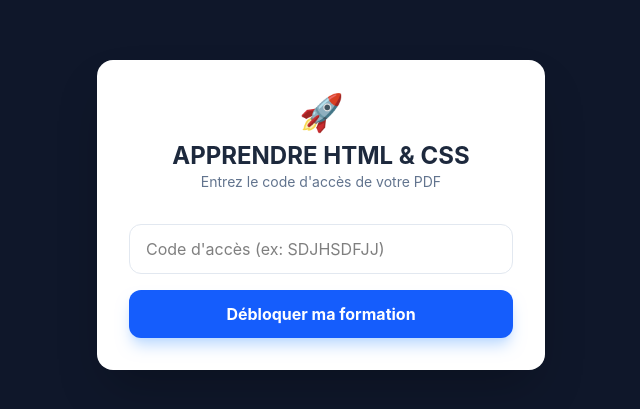
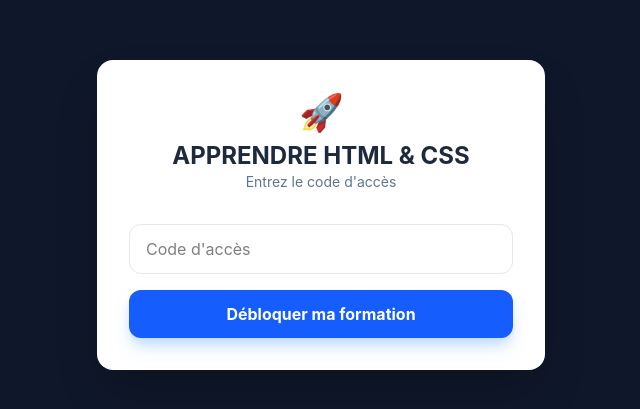
Before and after one commit to biaoumarsouk/Formation_HTML_CSS, a React (Vite) app: page /login in a window 1280 px wide. Shown: the part 185-594 px from the top of the page, without its empty margins (319-959 px from the left). Built offline with nearby package versions, Linux system fonts and the light colour scheme.

Commit message:
Premier commitG

```diff
--- a/src/pages/Login.jsx
+++ b/src/pages/Login.jsx
@@ -20,13 +20,13 @@ export default function Login({ onLogin }) {
         <div className="text-center mb-8">
           <div className="text-4xl mb-2">🚀</div>
           <h1 className="text-2xl font-bold text-slate-800">APPRENDRE HTML & CSS</h1>
-          <p className="text-slate-500 text-sm">Entrez le code d'accès de votre PDF</p>
+          <p className="text-slate-500 text-sm">Entrez le code d'accès</p>
         </div>
 
         <form onSubmit={checkCode} className="space-y-4">
           <input
             type="text"
-            placeholder="Code d'accès (ex: SDJHSDFJJ)"
+            placeholder="Code d'accès "
             className="w-full px-4 py-3 rounded-xl border border-slate-200 focus:ring-2 focus:ring-blue-500 outline-none transition"
             value={code}
             onChange={(e) => setCode(e.target.value)}
```
